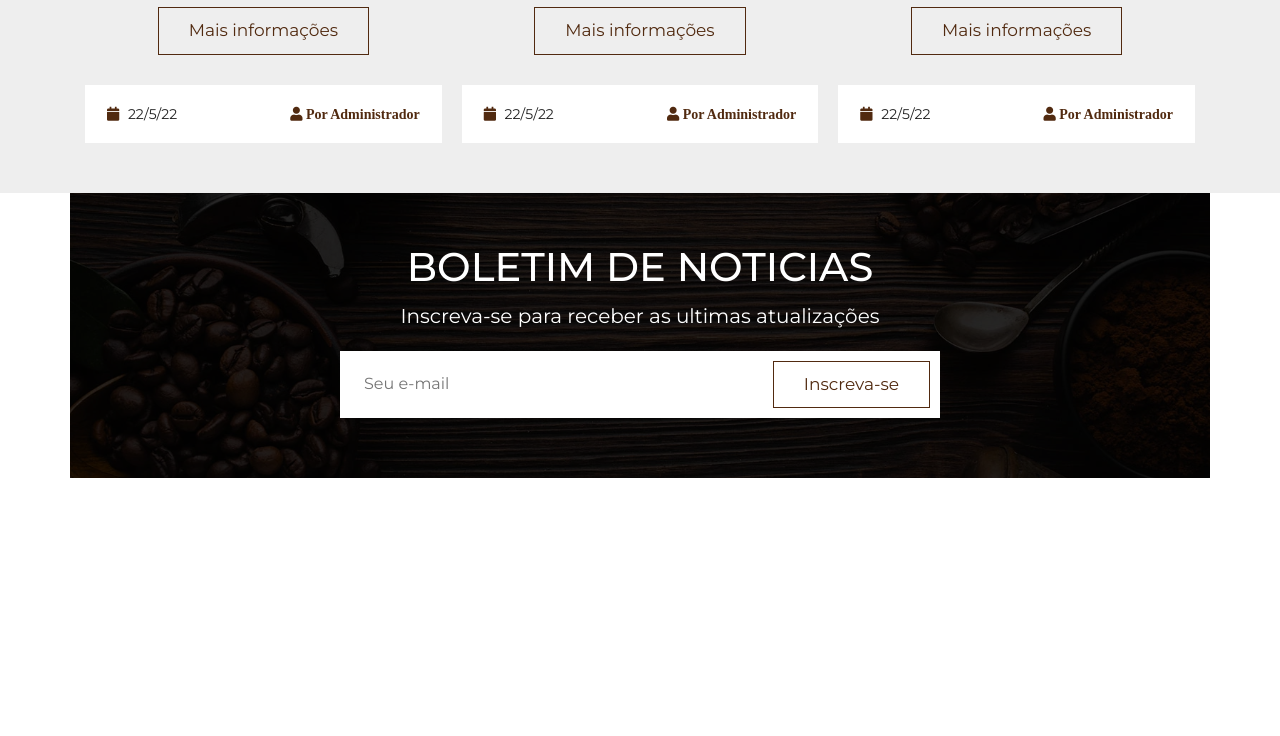
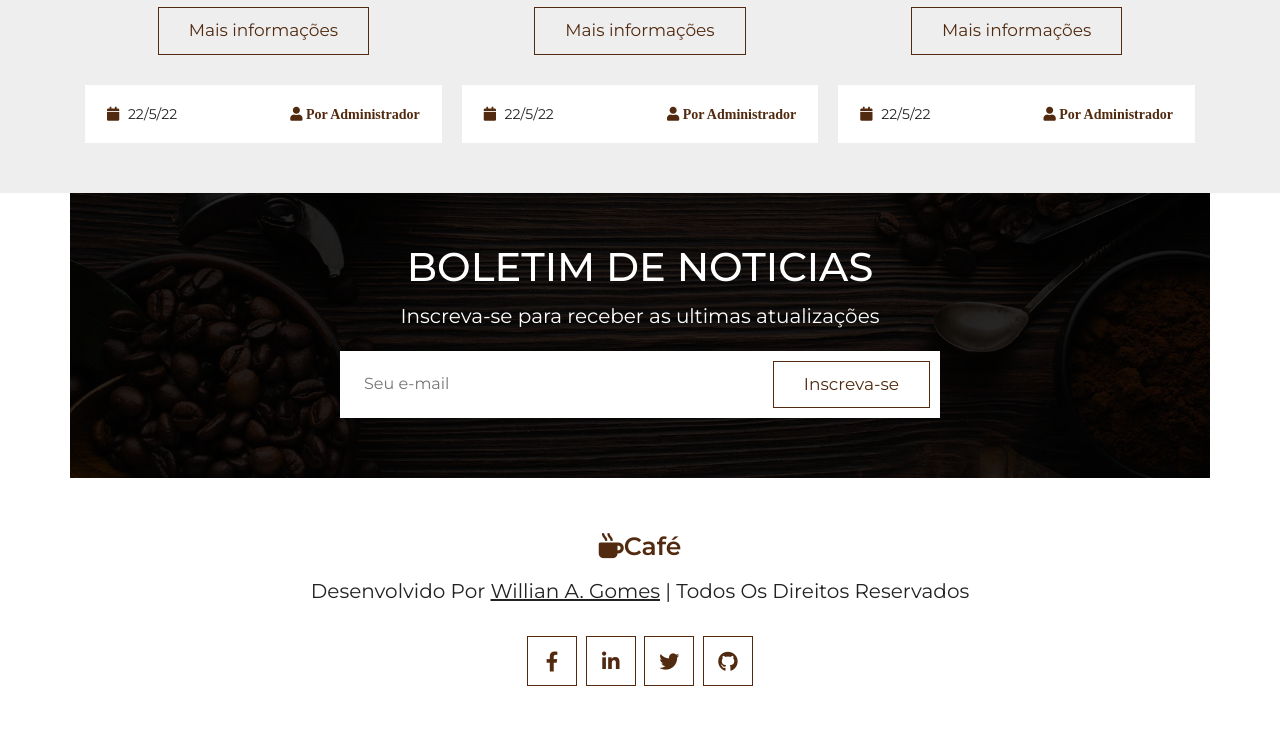
Before and after one commit to williangomesdev/Coffe-shop-website, a plain HTML site: page index.html in a window 1280 px wide. Shown: the part 5573-6309 px from the top of the page. Before the commit the page ends 6051 px from the top, so only its background shows below. Drawn offline with nearby package versions, Linux system fonts and the light colour scheme.

Commit message:
footer and finish

```diff
--- a/css/style.scss
+++ b/css/style.scss
@@ -591,6 +591,44 @@ section {
     }
   }
 }
+
+.footer {
+  text-align: center;
+
+  .logo {
+    font-size: 2.5rem;
+    color: $main-color;
+    font-weight: bolder;
+  }
+
+  .credit {
+    margin: 1rem 0;
+    @include title-text(2rem);
+
+    span {
+      text-decoration: underline;
+    }
+  }
+
+  .share {
+    margin-top: 3rem;
+
+    a {
+      height: 5rem;
+      width: 5rem;
+      line-height: 5rem;
+      font-size: 2rem;
+      border: $border;
+      color: $main-color;
+      margin: 0 0.3rem;
+
+      &:hover {
+        background: $main-color;
+        color: $white;
+      }
+    }
+  }
+}
 //media queries
 
 @media (max-width: 991px) {
--- a/index.html
+++ b/index.html
@@ -380,6 +380,18 @@
         </form>
     </section>
     <!-- newsletter -->
+    <!-- footer -->
+    <section class="footer">
+        <a href="#" class="logo"><i class="fas fa-mug-hot"></i>Café</a>
+        <p class="credit">desenvolvido por <span>Willian A. Gomes</span> | todos os direitos reservados</p>
+        <div class="share">
+            <a href="#" class="fab fa-facebook-f"></a>
+            <a href="#" class="fab fa-linkedin-in"></a>
+            <a href="#" class="fab fa-twitter"></a>
+            <a href="#" class="fab fab fa-github"></a>
+        </div>
+    </section>
+    <!-- footer -->
     <script src="js/script.js"></script>
 </body>
 
```
Also changed, not shown: css/style.css, 1 other file.
